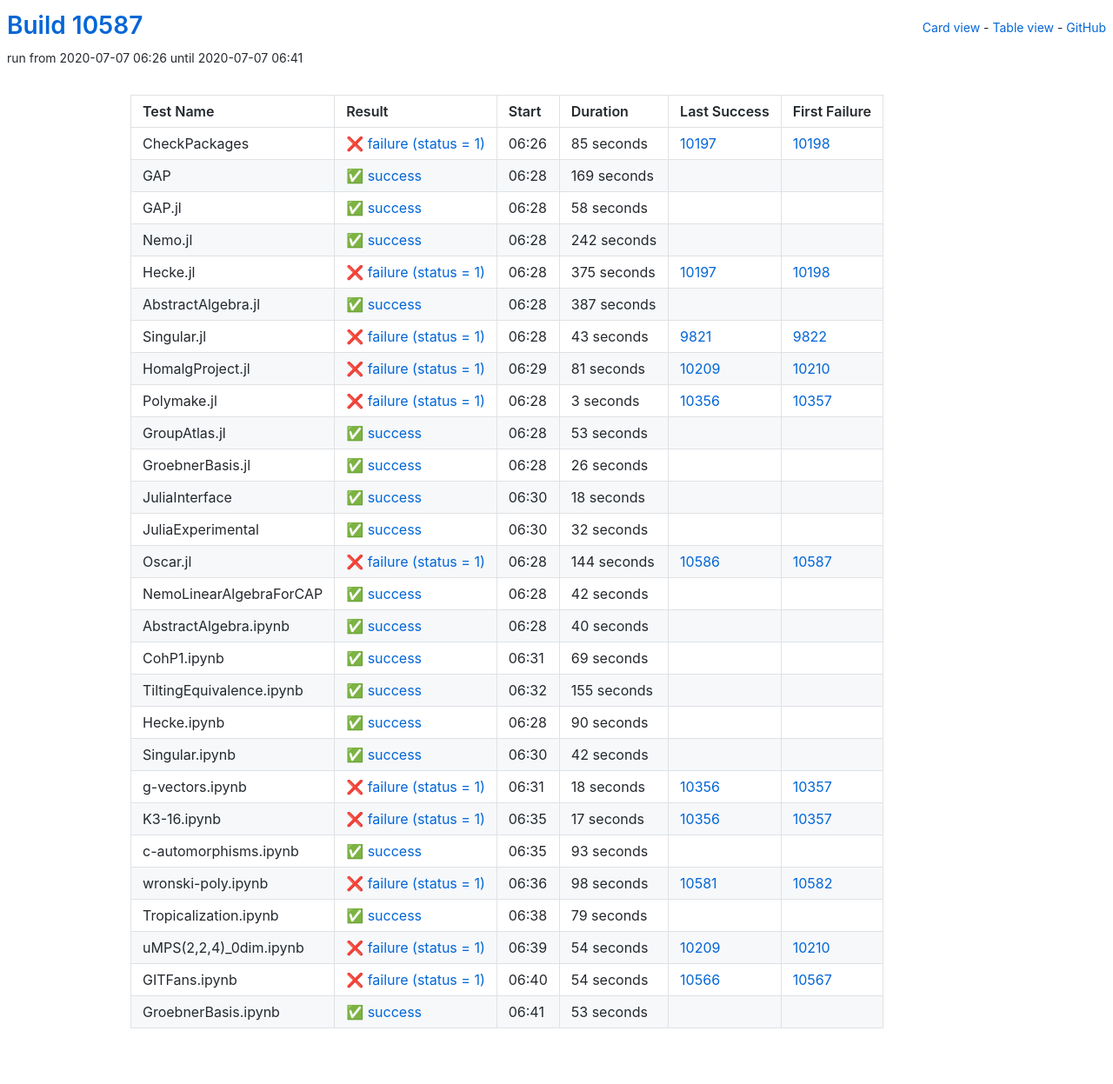
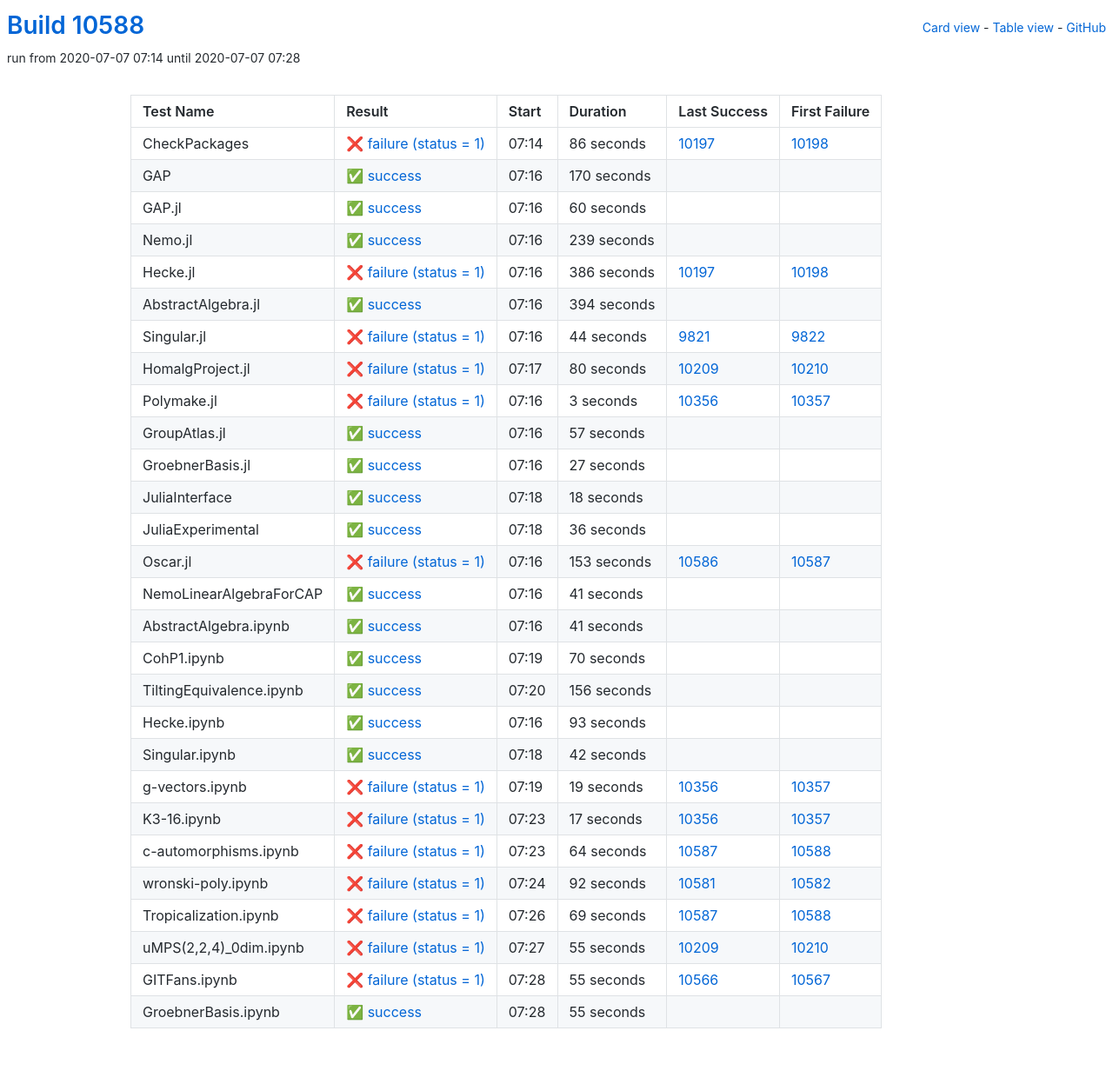
Before and after one commit to oscar-system/oscar-ci-status, a Jekyll site: the page built from table.html, in a window 1280 px wide. Shown: the whole page at 87% size. Built offline with Jekyll 4.4.1, drawn with Linux system fonts in a browser that asks for light colours.

Commit message:
Build #10588

```diff
--- a/_data/ci.yml
+++ b/_data/ci.yml
@@ -1,6 +1,6 @@
 ---
-build: 10587
-build_url: https://oscarci.mathematik.uni-kl.de/job/oscar/10587/
+build: 10588
+build_url: https://oscarci.mathematik.uni-kl.de/job/oscar/10588/
 job: oscar
 organization: oscar-system
 repo: oscar-ci-status
@@ -8,104 +8,104 @@ repourl: https://github.com/oscar-system/oscar-ci-status
 tests:
 - name: CheckPackages
   id: checkpackages
-  log: https://oscarci.mathematik.uni-kl.de/job/oscar/10587/artifact/logs/build-10587/CheckPackages.log
-  start: 2020-07-07 06:26
+  log: https://oscarci.mathematik.uni-kl.de/job/oscar/10588/artifact/logs/build-10588/CheckPackages.log
+  start: 2020-07-07 07:14
   success: false
   exitcode: 1
   status: failure
-  duration: 85
+  duration: 86
   last_success: 10197
   last_success_url: https://oscarci.mathematik.uni-kl.de/job/oscar/10197/
   first_failure: 10198
   first_failure_url: https://oscarci.mathematik.uni-kl.de/job/oscar/10198/
 - name: GAP
   id: gap
-  log: https://oscarci.mathematik.uni-kl.de/job/oscar/10587/artifact/logs/build-10587/GAP.log
-  start: 2020-07-07 06:28
+  log: https://oscarci.mathematik.uni-kl.de/job/oscar/10588/artifact/logs/build-10588/GAP.log
+  start: 2020-07-07 07:16
   success: true
   exitcode: 0
   status: success
-  duration: 169
+  duration: 170
   last_success: false
   last_success_url:
   first_failure: false
   first_failure_url:
 - name: GAP.jl
   id: gap-jl
-  log: https://oscarci.mathematik.uni-kl.de/job/oscar/10587/artifact/logs/build-10587/GAP.jl.log
-  start: 2020-07-07 06:28
+  log: https://oscarci.mathematik.uni-kl.de/job/oscar/10588/artifact/logs/build-10588/GAP.jl.log
+  start: 2020-07-07 07:16
   success: true
   exitcode: 0
   status: success
-  duration: 58
+  duration: 60
   last_success: false
   last_success_url:
   first_failure: false
   first_failure_url:
 - name: Nemo.jl
   id: nemo-jl
-  log: https://oscarci.mathematik.uni-kl.de/job/oscar/10587/artifact/logs/build-10587/Nemo.jl.log
-  start: 2020-07-07 06:28
+  log: https://oscarci.mathematik.uni-kl.de/job/oscar/10588/artifact/logs/build-10588/Nemo.jl.log
+  start: 2020-07-07 07:16
   success: true
   exitcode: 0
   status: success
-  duration: 242
+  duration: 239
   last_success: false
   last_success_url:
   first_failure: false
   first_failure_url:
 - name: Hecke.jl
   id: hecke-jl
-  log: https://oscarci.mathematik.uni-kl.de/job/oscar/10587/artifact/logs/build-10587/Hecke.jl.log
-  start: 2020-07-07 06:28
+  log: https://oscarci.mathematik.uni-kl.de/job/oscar/10588/artifact/logs/build-10588/Hecke.jl.log
+  start: 2020-07-07 07:16
   success: false
   exitcode: 1
   status: failure
-  duration: 375
+  duration: 386
   last_success: 10197
   last_success_url: https://oscarci.mathematik.uni-kl.de/job/oscar/10197/
   first_failure: 10198
   first_failure_url: https://oscarci.mathematik.uni-kl.de/job/oscar/10198/
 - name: AbstractAlgebra.jl
   id: abstractalgebra-jl
-  log: https://oscarci.mathematik.uni-kl.de/job/oscar/10587/artifact/logs/build-10587/AbstractAlgebra.jl.log
-  start: 2020-07-07 06:28
+  log: https://oscarci.mathematik.uni-kl.de/job/oscar/10588/artifact/logs/build-10588/AbstractAlgebra.jl.log
+  start: 2020-07-07 07:16
   success: true
   exitcode: 0
   status: success
-  duration: 387
+  duration: 394
   last_success: false
   last_success_url:
   first_failure: false
   first_failure_url:
 - name: Singular.jl
   id: singular-jl
-  log: https://oscarci.mathematik.uni-kl.de/job/oscar/10587/artifact/logs/build-10587/Singular.jl.log
-  start: 2020-07-07 06:28
+  log: https://oscarci.mathematik.uni-kl.de/job/oscar/10588/artifact/logs/build-10588/Singular.jl.log
+  start: 2020-07-07 07:16
   success: false
   exitcode: 1
   status: failure
-  duration: 43
+  duration: 44
   last_success: 9821
   last_success_url: https://oscarci.mathematik.uni-kl.de/job/oscar/9821/
   first_failure: 9822
   first_failure_url: https://oscarci.mathematik.uni-kl.de/job/oscar/9822/
 - name: HomalgProject.jl
   id: homalgproject-jl
-  log: https://oscarci.mathematik.uni-kl.de/job/oscar/10587/artifact/logs/build-10587/HomalgProject.jl.log
-  start: 2020-07-07 06:29
+  log: https://oscarci.mathematik.uni-kl.de/job/oscar/10588/artifact/logs/build-10588/HomalgProject.jl.log
+  start: 2020-07-07 07:17
   success: false
   exitcode: 1
   status: failure
-  duration: 81
+  duration: 80
   last_success: 10209
   last_success_url: https://oscarci.mathematik.uni-kl.de/job/oscar/10209/
   first_failure: 10210
   first_failure_url: https://oscarci.mathematik.uni-kl.de/job/oscar/10210/
 - name: Polymake.jl
   id: polymake-jl
-  log: https://oscarci.mathematik.uni-kl.de/job/oscar/10587/artifact/logs/build-10587/Polymake.jl.log
-  start: 2020-07-07 06:28
+  log: https://oscarci.mathematik.uni-kl.de/job/oscar/10588/artifact/logs/build-10588/Polymake.jl.log
+  start: 2020-07-07 07:16
   success: false
   exitcode: 1
   status: failure
@@ -116,32 +116,32 @@ tests:
   first_failure_url: https://oscarci.mathematik.uni-kl.de/job/oscar/10357/
 - name: GroupAtlas.jl
   id: groupatlas-jl
-  log: https://oscarci.mathematik.uni-kl.de/job/oscar/10587/artifact/logs/build-10587/GroupAtlas.jl.log
-  start: 2020-07-07 06:28
+  log: https://oscarci.mathematik.uni-kl.de/job/oscar/10588/artifact/logs/build-10588/GroupAtlas.jl.log
+  start: 2020-07-07 07:16
   success: true
   exitcode: 0
   status: success
-  duration: 53
+  duration: 57
   last_success: false
   last_success_url:
   first_failure: false
   first_failure_url:
 - name: GroebnerBasis.jl
   id: groebnerbasis-jl
-  log: https://oscarci.mathematik.uni-kl.de/job/oscar/10587/artifact/logs/build-10587/GroebnerBasis.jl.log
-  start: 2020-07-07 06:28
+  log: https://oscarci.mathematik.uni-kl.de/job/oscar/10588/artifact/logs/build-10588/GroebnerBasis.jl.log
+  start: 2020-07-07 07:16
   success: true
   exitcode: 0
   status: success
-  duration: 26
+  duration: 27
   last_success: false
   last_success_url:
   first_failure: false
   first_failure_url:
 - name: JuliaInterface
   id: juliainterface
-  log: https://oscarci.mathematik.uni-kl.de/job/oscar/10587/artifact/logs/build-10587/JuliaInterface.log
-  start: 2020-07-07 06:30
+  log: https://oscarci.mathematik.uni-kl.de/job/oscar/10588/artifact/logs/build-10588/JuliaInterface.log
+  start: 2020-07-07 07:18
   success: true
   exitcode: 0
   status: success
@@ -152,92 +152,92 @@ tests:
   first_failure_url:
 - name: JuliaExperimental
   id: juliaexperimental
-  log: https://oscarci.mathematik.uni-kl.de/job/oscar/10587/artifact/logs/build-10587/JuliaExperimental.log
-  start: 2020-07-07 06:30
+  log: https://oscarci.mathematik.uni-kl.de/job/oscar/10588/artifact/logs/build-10588/JuliaExperimental.log
+  start: 2020-07-07 07:18
   success: true
   exitcode: 0
   status: success
-  duration: 32
+  duration: 36
   last_success: false
   last_success_url:
   first_failure: false
   first_failure_url:
 - name: Oscar.jl
   id: oscar-jl
-  log: https://oscarci.mathematik.uni-kl.de/job/oscar/10587/artifact/logs/build-10587/Oscar.jl.log
-  start: 2020-07-07 06:28
+  log: https://oscarci.mathematik.uni-kl.de/job/oscar/10588/artifact/logs/build-10588/Oscar.jl.log
+  start: 2020-07-07 07:16
   success: false
   exitcode: 1
   status: failure
-  duration: 144
+  duration: 153
   last_success: 10586
   last_success_url: https://oscarci.mathematik.uni-kl.de/job/oscar/10586/
   first_failure: 10587
   first_failure_url: https://oscarci.mathematik.uni-kl.de/job/oscar/10587/
 - name: NemoLinearAlgebraForCAP
   id: nemolinearalgebraforcap
-  log: https://oscarci.mathematik.uni-kl.de/job/oscar/10587/artifact/logs/build-10587/NemoLinearAlgebraForCAP.log
-  start: 2020-07-07 06:28
+  log: https://oscarci.mathematik.uni-kl.de/job/oscar/10588/artifact/logs/build-10588/NemoLinearAlgebraForCAP.log
+  start: 2020-07-07 07:16
   success: true
   exitcode: 0
   status: success
-  duration: 42
+  duration: 41
   last_success: false
   last_success_url:
   first_failure: false
   first_failure_url:
 - name: AbstractAlgebra.ipynb
   id: abstractalgebra-ipynb
-  log: https://oscarci.mathematik.uni-kl.de/job/oscar/10587/artifact/logs/build-10587/AbstractAlgebra.ipynb.log
-  start: 2020-07-07 06:28
+  log: https://oscarci.mathematik.uni-kl.de/job/oscar/10588/artifact/logs/build-10588/AbstractAlgebra.ipynb.log
+  start: 2020-07-07 07:16
   success: true
   exitcode: 0
   status: success
-  duration: 40
+  duration: 41
   last_success: false
   last_success_url:
   first_failure: false
   first_failure_url:
 - name: CohP1.ipynb
   id: cohp1-ipynb
-  log: https://oscarci.mathematik.uni-kl.de/job/oscar/10587/artifact/logs/build-10587/CohP1.ipynb.log
-  start: 2020-07-07 06:31
+  log: https://oscarci.mathematik.uni-kl.de/job/oscar/10588/artifact/logs/build-10588/CohP1.ipynb.log
+  start: 2020-07-07 07:19
   success: true
   exitcode: 0
   status: success
-  duration: 69
+  duration: 70
   last_success: false
   last_success_url:
   first_failure: false
   first_failure_url:
 - name: TiltingEquivalence.ipynb
   id: tiltingequivalence-ipynb
-  log: https://oscarci.mathematik.uni-kl.de/job/oscar/10587/artifact/logs/build-10587/TiltingEquivalence.ipynb.log
-  start: 2020-07-07 06:32
+  log: https://oscarci.mathematik.uni-kl.de/job/oscar/10588/artifact/logs/build-10588/TiltingEquivalence.ipynb.log
+  start: 2020-07-07 07:20
   success: true
   exitcode: 0
   status: success
-  duration: 155
+  duration: 156
   last_success: false
   last_success_url:
   first_failure: false
   first_failure_url:
 - name: Hecke.ipynb
   id: hecke-ipynb
-  log: https://oscarci.mathematik.uni-kl.de/job/oscar/10587/artifact/logs/build-10587/Hecke.ipynb.log
-  start: 2020-07-07 06:28
+  log: https://oscarci.mathematik.uni-kl.de/job/oscar/10588/artifact/logs/build-10588/Hecke.ipynb.log
+  start: 2020-07-07 07:16
   success: true
   exitcode: 0
   status: success
-  duration: 90
+  duration: 93
   last_success: false
   last_success_url:
   first_failure: false
   first_failure_url:
 - name: Singular.ipynb
   id: singular-ipynb
-  log: https://oscarci.mathematik.uni-kl.de/job/oscar/10587/artifact/logs/build-10587/Singular.ipynb.log
-  start: 2020-07-07 06:30
+  log: https://oscarci.mathematik.uni-kl.de/job/oscar/10588/artifact/logs/build-10588/Singular.ipynb.log
+  start: 2020-07-07 07:18
   success: true
   exitcode: 0
   status: success
@@ -248,20 +248,20 @@ tests:
   first_failure_url:
 - name: g-vectors.ipynb
   id: g-vectors-ipynb
-  log: https://oscarci.mathematik.uni-kl.de/job/oscar/10587/artifact/logs/build-10587/g-vectors.ipynb.log
-  start: 2020-07-07 06:31
+  log: https://oscarci.mathematik.uni-kl.de/job/oscar/10588/artifact/logs/build-10588/g-vectors.ipynb.log
+  start: 2020-07-07 07:19
   success: false
   exitcode: 1
   status: failure
-  duration: 18
+  duration: 19
   last_success: 10356
   last_success_url: https://oscarci.mathematik.uni-kl.de/job/oscar/10356/
   first_failure: 10357
   first_failure_url: https://oscarci.mathematik.uni-kl.de/job/oscar/10357/
 - name: K3-16.ipynb
   id: k3-16-ipynb
-  log: https://oscarci.mathematik.uni-kl.de/job/oscar/10587/artifact/logs/build-10587/K3-16.ipynb.log
-  start: 2020-07-07 06:35
+  log: https://oscarci.mathematik.uni-kl.de/job/oscar/10588/artifact/logs/build-10588/K3-16.ipynb.log
+  start: 2020-07-07 07:23
   success: false
   exitcode: 1
   status: failure
@@ -272,72 +272,72 @@ tests:
   first_failure_url: https://oscarci.mathematik.uni-kl.de/job/oscar/10357/
 - name: c-automorphisms.ipynb
   id: c-automorphisms-ipynb
-  log: https://oscarci.mathematik.uni-kl.de/job/oscar/10587/artifact/logs/build-10587/c-automorphisms.ipynb.log
-  start: 2020-07-07 06:35
-  success: true
-  exitcode: 0
-  status: success
-  duration: 93
-  last_success: false
-  last_success_url:
-  first_failure: false
-  first_failure_url:
-- name: wronski-poly.ipynb
-  id: wronski-poly-ipynb
-  log: https://oscarci.mathematik.uni-kl.de/job/oscar/10587/artifact/logs/build-10587/wronski-poly.ipynb.log
-  start: 2020-07-07 06:36
+  log: https://oscarci.mathematik.uni-kl.de/job/oscar/10588/artifact/logs/build-10588/c-automorphisms.ipynb.log
+  start: 2020-07-07 07:23
   success: false
   exitcode: 1
   status: failure
-  duration: 98
+  duration: 64
+  last_success: 10587
+  last_success_url: https://oscarci.mathematik.uni-kl.de/job/oscar/10587/
+  first_failure: 10588
+  first_failure_url: https://oscarci.mathematik.uni-kl.de/job/oscar/10588/
+- name: wronski-poly.ipynb
+  id: wronski-poly-ipynb
+  log: https://oscarci.mathematik.uni-kl.de/job/oscar/10588/artifact/logs/build-10588/wronski-poly.ipynb.log
+  start: 2020-07-07 07:24
+  success: false
+  exitcode: 1
+  status: failure
+  duration: 92
   last_success: 10581
   last_success_url: https://oscarci.mathematik.uni-kl.de/job/oscar/10581/
   first_failure: 10582
   first_failure_url: https://oscarci.mathematik.uni-kl.de/job/oscar/10582/
 - name: Tropicalization.ipynb
   id: tropicalization-ipynb
-  log: https://oscarci.mathematik.uni-kl.de/job/oscar/10587/artifact/logs/build-10587/Tropicalization.ipynb.log
-  start: 2020-07-07 06:38
-  success: true
-  exitcode: 0
-  status: success
-  duration: 79
-  last_success: false
-  last_success_url:
-  first_failure: false
-  first_failure_url:
-- name: uMPS(2,2,4)_0dim.ipynb
-  id: umps-2-2-4-0dim-ipynb
-  log: https://oscarci.mathematik.uni-kl.de/job/oscar/10587/artifact/logs/build-10587/uMPS-2-2-4-_0dim.ipynb.log
-  start: 2020-07-07 06:39
+  log: https://oscarci.mathematik.uni-kl.de/job/oscar/10588/artifact/logs/build-10588/Tropicalization.ipynb.log
+  start: 2020-07-07 07:26
   success: false
   exitcode: 1
   status: failure
-  duration: 54
+  duration: 69
+  last_success: 10587
+  last_success_url: https://oscarci.mathematik.uni-kl.de/job/oscar/10587/
+  first_failure: 10588
+  first_failure_url: https://oscarci.mathematik.uni-kl.de/job/oscar/10588/
+- name: uMPS(2,2,4)_0dim.ipynb
+  id: umps-2-2-4-0dim-ipynb
+  log: https://oscarci.mathematik.uni-kl.de/job/oscar/10588/artifact/logs/build-10588/uMPS-2-2-4-_0dim.ipynb.log
+  start: 2020-07-07 07:27
+  success: false
+  exitcode: 1
+  status: failure
+  duration: 55
   last_success: 10209
   last_success_url: https://oscarci.mathematik.uni-kl.de/job/oscar/10209/
   first_failure: 10210
   first_failure_url: https://oscarci.mathematik.uni-kl.de/job/oscar/10210/
 - name: GITFans.ipynb
   id: gitfans-ipynb
-  log: https://oscarci.mathematik.uni-kl.de/job/oscar/10587/artifact/logs/build-10587/GITFans.ipynb.log
-  start: 2020-07-07 06:40
+  log: https://oscarci.mathematik.uni-kl.de/job/oscar/10588/artifact/logs/build-10588/GITFans.ipynb.log
+  start: 2020-07-07 07:28
   success: false
   exitcode: 1
   status: failure
-  duration: 54
+  duration: 55
   last_success: 10566
   last_success_url: https://oscarci.mathematik.uni-kl.de/job/oscar/10566/
   first_failure: 10567
   first_failure_url: https://oscarci.mathematik.uni-kl.de/job/oscar/10567/
 - name: GroebnerBasis.ipynb
   id: groebnerbasis-ipynb
-  log: https://oscarci.mathematik.uni-kl.de/job/oscar/10587/artifact/logs/build-10587/GroebnerBasis.ipynb.log
-  start: 2020-07-07 06:41
+  log: https://oscarci.mathematik.uni-kl.de/job/oscar/10588/artifact/logs/build-10588/GroebnerBasis.ipynb.log
+  start: 2020-07-07 07:28
   success: true
   exitcode: 0
   status: success
-  duration: 53
+  duration: 55
   last_success: false
   last_success_url:
   first_failure: false
```
Also changed, not shown: README.md.
